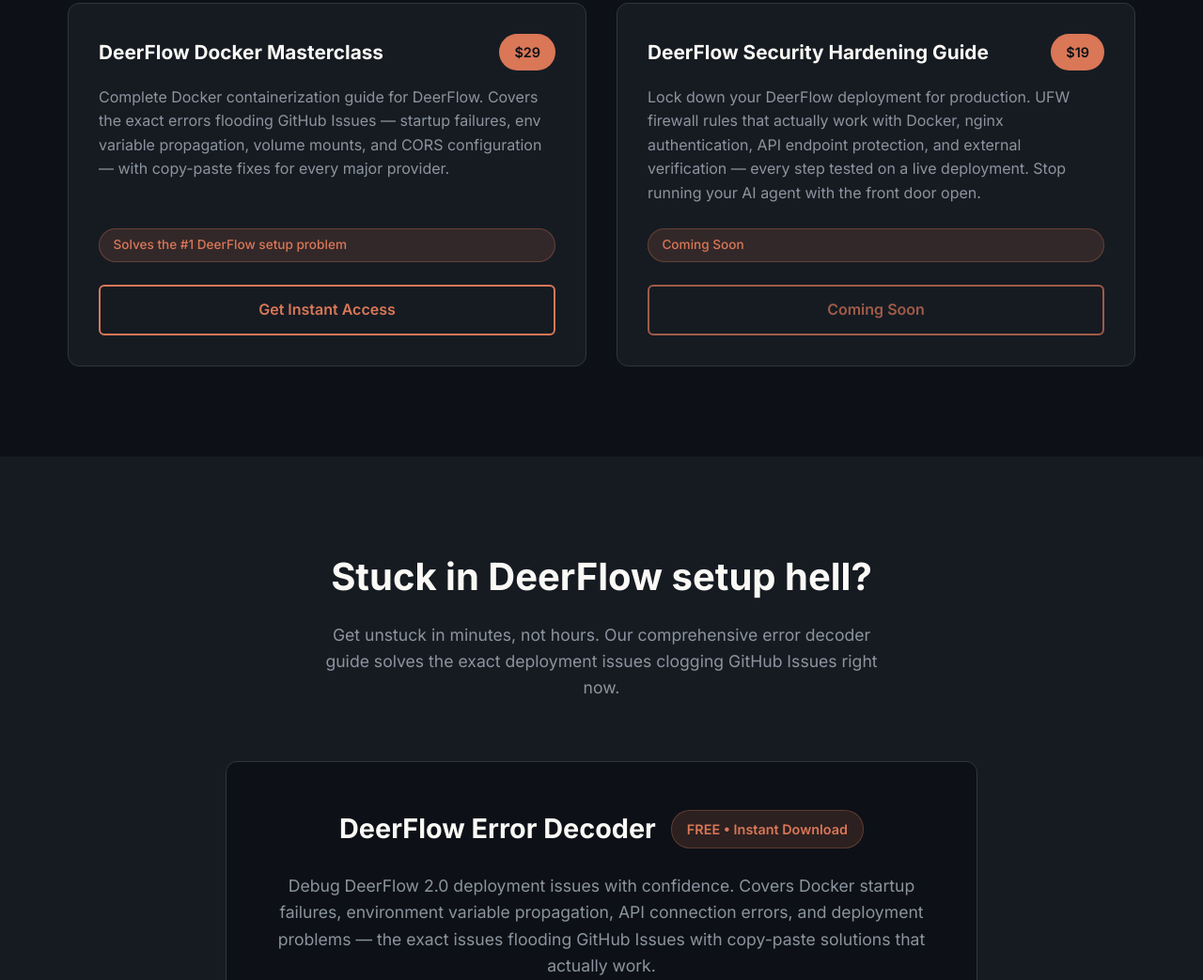
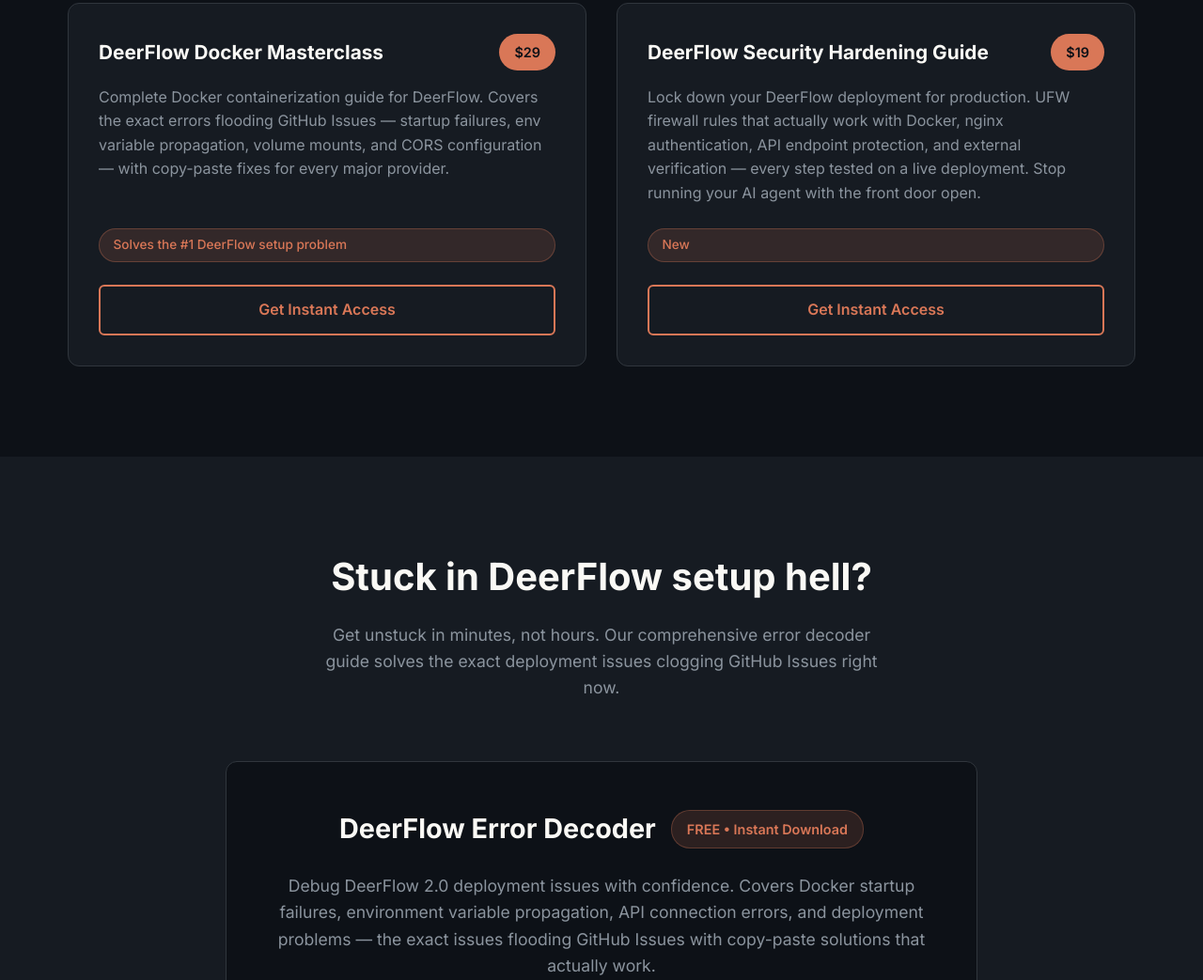
Before and after one commit to deerforge/deerforge-marketplace, a website: page index.html in a window 1280 px wide. Shown: the part 857-1900 px from the top of the page at 94% size. Drawn offline with Linux system fonts and the light colour scheme.

Commit message:
Update index.html

```diff
--- a/index.html
+++ b/index.html
@@ -636,8 +636,8 @@
                 <p class="product-description">
                     Lock down your DeerFlow deployment for production. UFW firewall rules that actually work with Docker, nginx authentication, API endpoint protection, and external verification — every step tested on a live deployment. Stop running your AI agent with the front door open.
                 </p>
-                <span class="product-badge">Coming Soon</span>
-                <div class="product-cta" style="cursor: default; opacity: 0.7;">Coming Soon</div>
+                <span class="product-badge">New</span>
+                <a href="https://buy.stripe.com/14AbJ1c6c4P39up4220Ba02" class="product-cta">Get Instant Access</a>
             </div>
 
         </div>
```
